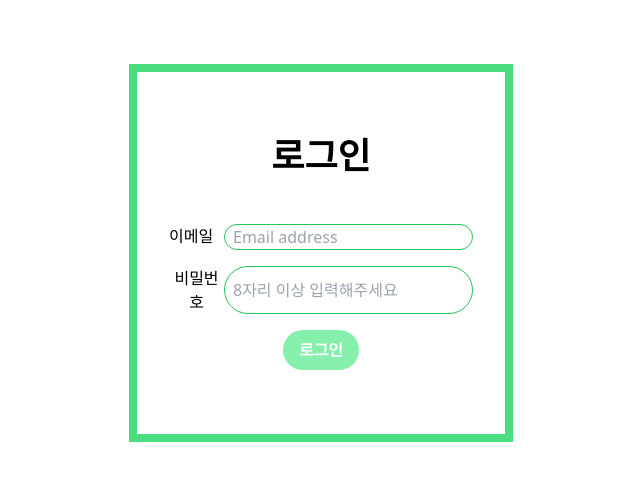
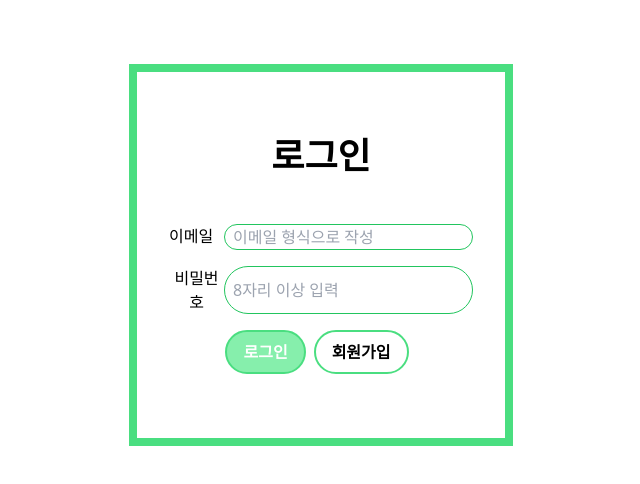
Before and after one commit to subin9804/wanted-pre-onboarding-frontend, a React (Create React App) app: page /signin in a window 1280 px wide. Shown: the top 484 px of the page, without its empty margins (319-959 px from the left). Built offline with nearby package versions, Linux system fonts and the light colour scheme.

Commit message:
로그아웃

```diff
--- a/src/App.js
+++ b/src/App.js
@@ -1,10 +1,21 @@
-import {BrowserRouter as Router, Routes, Route, Outlet} from 'react-router-dom';
+import {BrowserRouter as Router, Routes, Route, Navigate} from 'react-router-dom';
+import { useContext } from 'react';
 import Signup from './component/signUp';
 import SignIn from './component/signIn';
 import Todo from './component/todo';
 import './App.css';
 import AuthProvider from './component/AuthProvider';
+import AuthContext from './component/AuthContext';
 import AuthRequired from './component/AuthRequired';
+
+function Index() {
+  const {user} = useContext(AuthContext);
+  if(!user) {
+    return <Navigate to="/signin" replace={true}/>
+  } else {
+    return <Navigate to="/todo" replace={true}/>
+  }
+}
 
 function App() {
   return (
@@ -12,6 +23,7 @@ function App() {
       <Router>
         <AuthProvider>
           <Routes>
+            <Route path="/" element={<Index/>} />
             <Route path="/signup" element={<Signup />} />
             <Route path="/signin" element={<SignIn />} />
 
@@ -20,7 +32,6 @@ function App() {
           </Routes>
         </AuthProvider>
       </Router>
-
     </>
   );
 }
--- a/src/component/signIn.js
+++ b/src/component/signIn.js
@@ -1,16 +1,15 @@
 import { useState, useContext } from "react";
 import { signIn } from "../requests";
-import { useNavigate, Navigate } from "react-router-dom";
+import { useNavigate, Navigate, Link } from "react-router-dom";
 import AuthContext from "./AuthContext";
 
 
 export default function SignIn() {
-    const {setUser} = useContext(AuthContext);
     const [email, setEmail] = useState("");
     const [password, setPassword] = useState("");
     const [error, setError] = useState(null);
     const navigate = useNavigate();
-    const {user} = useContext(AuthContext);
+    const {user, setUser} = useContext(AuthContext);
 
     if(user) {
         return <Navigate to="/todo" replace={true}/>
@@ -24,11 +23,9 @@ export default function SignIn() {
 
             const user = await signIn(email, password)
 
-            console.log(user);
+            // console.log(user);
 
             setUser(user);
-
-            navigate('/todo');
 
         } catch (error) {
             setError(error);
@@ -47,7 +44,7 @@ export default function SignIn() {
                         <input
                             data-testid="email-input"
                             className="border-green-500 border rounded-full px-2"
-                            placeholder="Email address"
+                            placeholder="이메일 형식으로 작성"
                             type="text"
                             onChange={({target}) => setEmail(target.value)}
                         />
@@ -58,20 +55,26 @@ export default function SignIn() {
                         <span>비밀번호</span>
                         <input
                             data-testid="password-input"
-                            placeholder="8자리 이상 입력해주세요"
+                            placeholder="8자리 이상 입력"
                             className="border-green-500 border rounded-full px-2"
                             type="password"
                             onChange={({target}) => setPassword(target.value)}
                         />
                     </label>
                 </div>
+                {error && <p className="text-sm text-green-500">이메일 또는 비밀번호가 일치하지 않습니다.</p>}
                 <button
                     data-testid="signin-button"
                     type="submit"
-                    className="p-2 px-4 rounded-3xl bg-green-500 font-semibold text-white disabled:bg-green-300"
+                    className="p-2 px-4 rounded-3xl bg-green-500 font-semibold text-white border border-2 border-green-400 disabled:bg-green-300"
                     disabled={!email.trim() || !email.includes("@") || password.trim().length < 8}
                 >
-                    로그인
+                    <Link to="/todo">로그인</Link>
+                </button>
+                <button
+                    className="p-2 px-4 rounded-3xl bg-white border border-2 border-green-400 font-semibold mx-2"
+                >
+                    <Link to="/signup">회원가입</Link>
                 </button>
             </form>
         </div>
--- a/src/component/signUp.js
+++ b/src/component/signUp.js
@@ -1,7 +1,7 @@
 import { useState, useContext } from "react";
 import AuthContext from "./AuthContext";
 import { signUp } from "../requests";
-import { useNavigate, Navigate } from "react-router-dom";
+import { useNavigate, Navigate, Link } from "react-router-dom";
 
 
 export default function Signup() {
@@ -42,7 +42,7 @@ export default function Signup() {
                         <input
                             data-testid="email-input"
                             className="border-green-500 border rounded-full px-2"
-                            placeholder="Email address"
+                            placeholder="이메일 형식으로 작성"
                             name="email"
                             type="text"
                             onChange={({target}) => setEmail(target.value)}
@@ -55,14 +55,14 @@ export default function Signup() {
                         <input
                             data-testid="password-input"
                             name="password"
-                            placeholder="8자리 이상 입력해주세요"
+                            placeholder="8자리 이상 입력"
                             className="border-green-500 border rounded-full px-2"
                             type="password"
                             onChange={({target}) => setPassword(target.value)}
                         />
                     </label>
                 </div>
-                {error && <p className="text-sm text-green-500">중복된 아이디가 존재합니다</p>}
+                {error && <p className="text-sm text-green-500">이미 존재하는 이메일 입니다.</p>}
                 <button
                     data-testid="signup-button"
                     type="submit"
@@ -71,6 +71,11 @@ export default function Signup() {
                 >
                     회원가입
                 </button>
+                <button
+                    className="p-2 px-4 rounded-3xl bg-white border border-2 border-green-400 font-semibold mx-2"
+                >
+                    <Link to="/signin">로그인</Link>
+                </button>
             </form>
         </div>
     );
--- a/src/component/todo.js
+++ b/src/component/todo.js
@@ -1,6 +1,7 @@
-import {useEffect, useState, useRef} from "react";
+import {useEffect, useState, useContext} from "react";
 import {getTodos, createTodo, deleteTodo, updateTodo} from "../requests";
 import List from "./list";
+import AuthContext from "./AuthContext";
 
 export default function Todo() {
 
@@ -8,6 +9,7 @@ export default function Todo() {
     const [isLoaded, setIsLoaded] = useState(false);
     const [todo, setTodo] = useState("");
     const [todolist, setTodolist] = useState([]);
+    const {setUser} = useContext(AuthContext);
 
     useEffect(() => {
         setIsLoaded(false);
@@ -18,6 +20,7 @@ export default function Todo() {
             setTodolist(data);
         })
         .catch(error => {
+            setError(error)
             console.log(error)
         })
         .finally(() => setIsLoaded(true))
@@ -69,9 +72,13 @@ export default function Todo() {
         />
     ))
 
+    function signout () {
+        setUser(null);
+    }
+
     //console.log(todo)
     return (
-        <div className="w-96 p-4 mt-16 mx-auto text-center border border-green-400 border-2 px-8 pb-16 text-center">
+        <div className="w-96 p-4 mt-16 mx-auto text-center border border-green-400 border-2 px-8 pb-16 text-center relative">
             <h1 className="font-bold text-2xl">TODOLIST</h1>
             <form id="createTodo" onSubmit={handleSubmit} className="p-4 mx-auto">
                 <input
@@ -89,6 +96,12 @@ export default function Todo() {
             <ul id="todoList">
                 {todoList}
             </ul>
+            <button
+                className="font-semibold text-green-600 absolute right-8 bottom-6"
+                onClick={signout}
+            >
+                로그아웃
+            </button>
         </div>
     )
 }
```
Also changed, not shown: 1 other file (tests, documents, lock files or other folders).
